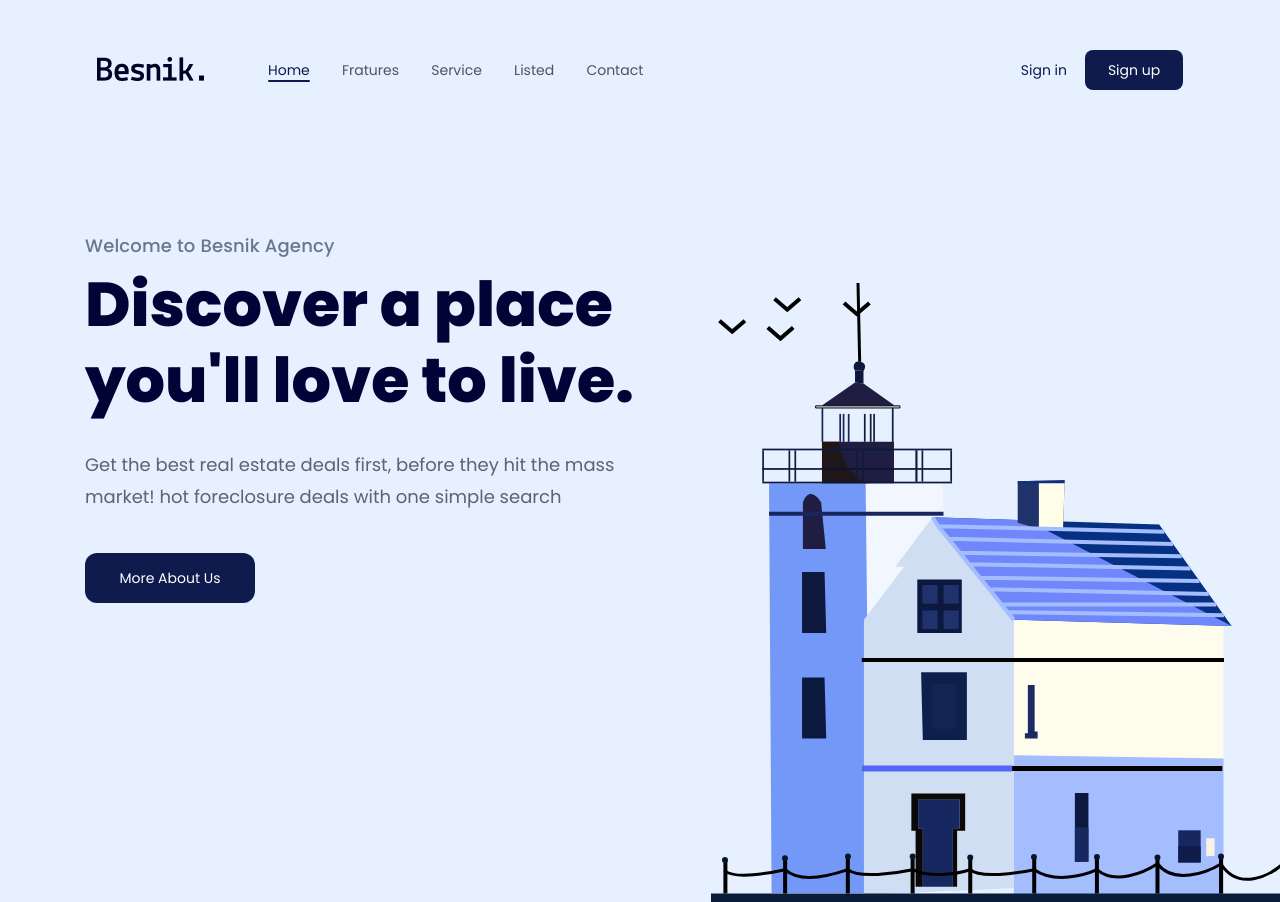
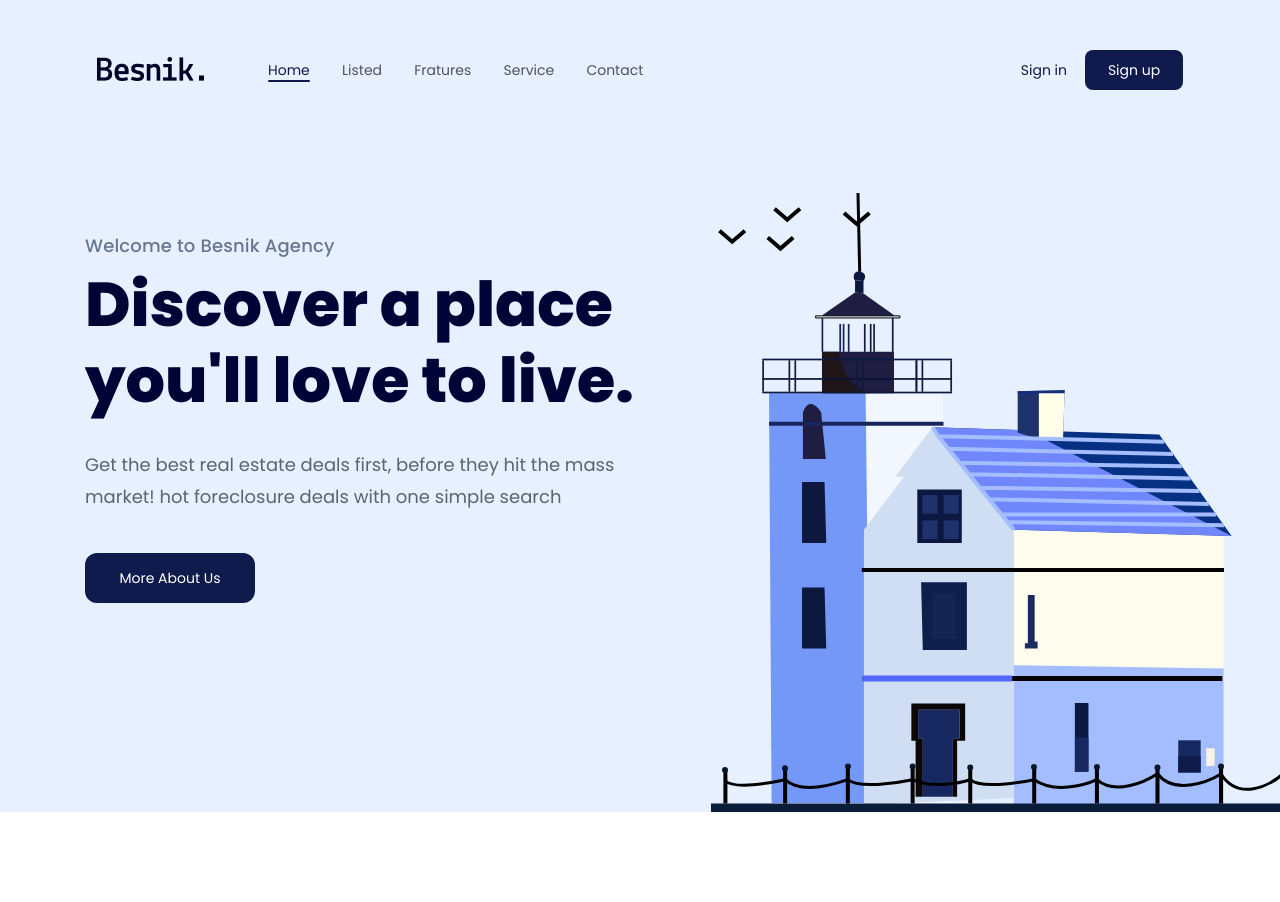
Before and after one commit to T-feww66/Besnik, a plain HTML site: page index.html in a window 1280 px wide. Shown: the top 902 px of the page. Drawn offline with Linux system fonts and the light colour scheme.

Commit message:
fix bug navigation

```diff
--- a/assets/css/style.css
+++ b/assets/css/style.css
@@ -12,6 +12,11 @@ html {
 body {
     font-size: 1.6rem;
     font-family: "Poppins", sans-serif;
+}
+
+html,
+body {
+    scroll-behavior: smooth;
 }
 
 /* COMMON */
@@ -50,13 +55,17 @@ li {
 /* hero */
 .fixed-header {
     background-color: #e6f0ff;
+    /* box-shadow: rgba(0, 0, 0, 0.24) 0px 3px 8px; */
     padding-top: 38px;
+    position: sticky;
+    top: -26px;
+    z-index: 10000;
 }
 .hero-wrap {
     background-color: #e6f0ff;
     display: flex;
     flex-direction: column;
-    height: 100vh;
+    height: calc(100vh - 90px);
     position: relative;
 }
 nav {
@@ -197,20 +206,19 @@ nav .actions {
     margin-top: 70px;
     display: flex;
     justify-content: space-between;
-    flex: 1;
 }
 
-.client .logos a{
+.client .logos a {
     display: flex;
     justify-content: space-between;
     align-items: center;
     height: 90px;
     padding: 0 30px;
+    border-radius: 12px;
 }
 
 .client .logos .logo-item {
     object-fit: contain;
-    border-radius: 12px;
 }
 .client .logos a:hover {
     box-shadow: rgba(0, 0, 0, 0.24) 0px 3px 8px;
--- a/index.html
+++ b/index.html
@@ -15,24 +15,24 @@
         <link rel="stylesheet" href="assets/css/style.css" />
     </head>
     <body>
-        <main>
+        <main id="home">
             <header class="fixed-header">
                 <div class="content">
                     <nav>
                         <!-- LOGO -->
                         <div class="logo">
-                            <a href="#!"
+                            <a href="#home"
                                 ><img src="./assets/img/Logo.png" alt="Besnik"
                             /></a>
                         </div>
                         <!-- NAVIGATION -->
                         <div class="navbar">
                             <ul>
-                                <li class="active"><a href="#!">Home</a></li>
-                                <li><a href="#!">Fratures</a></li>
-                                <li><a href="#!">Service</a></li>
-                                <li><a href="#!">Listed</a></li>
-                                <li><a href="#!">Contact</a></li>
+                                <li class="active"><a href="#home">Home</a></li>
+                                <li><a href="#listed">Listed</a></li>
+                                <li><a href="#fratures">Fratures</a></li>
+                                <li><a href="#service">Service</a></li>
+                                <li><a href="#contact">Contact</a></li>
                             </ul>
                         </div>
                         <!-- LOGIN LOGOUT -->
@@ -172,7 +172,7 @@
             </div>
 
             <!-- Featured -->
-            <div class="featured">
+            <div class="featured" id="fratures">
                 <div class="content">
                     <div class="header">
                         <h2 class="title">Featured Properties</h2>
@@ -320,7 +320,7 @@
             </div>
 
             <!-- stats -->
-            <div class="stats">
+            <div class="stats" id="listed">
                 <div class="content">
                     <div class="row">
                         <div class="box-img">
@@ -492,7 +492,7 @@
             </div>
 
             <!-- subcride -->
-            <div class="subcride">
+            <div class="subcride" id="service">
                 <div class="content">
                     <div class="sub-body">
                         <div class="info">
@@ -512,7 +512,7 @@
             </div>
 
             <!-- footer -->
-            <div class="footer">
+            <div class="footer" id="contact" >
                 <div class="content">
                     <div class="row row-footer">
                         <div class="info">
```
